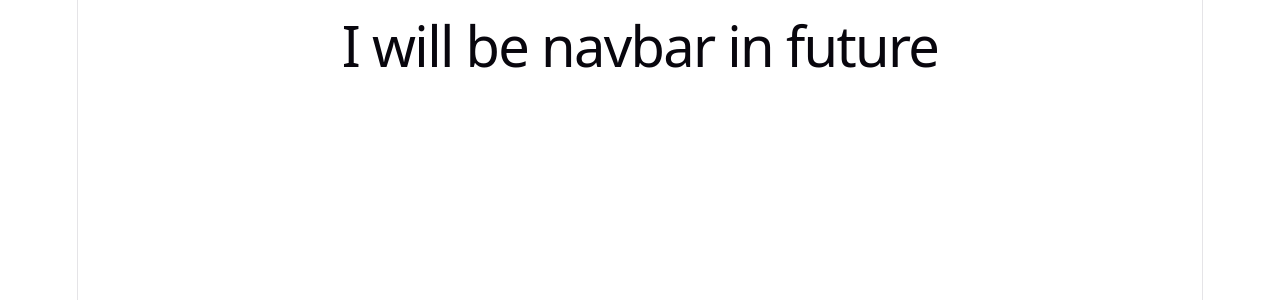
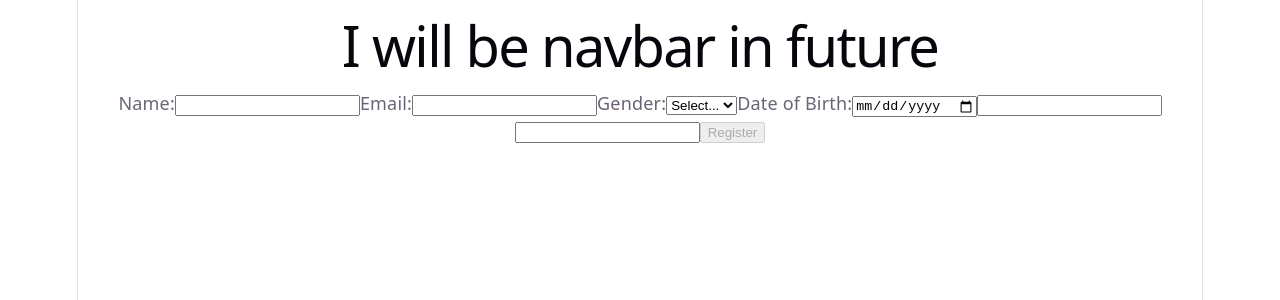
Before and after one commit to vtarun/doctor-appointment-frontend, a React (Vite) app: page /register in a window 1280 px wide. Shown: the top 300 px of the page. Built offline with nearby package versions, Linux system fonts and the light colour scheme; no server answers.

Commit message:
feat: implement regisration feature

```diff
--- a/src/features/auth/api/auth.api.ts
+++ b/src/features/auth/api/auth.api.ts
@@ -1,5 +1,6 @@
 import { axiosInstance } from "@/shared/api/axiosInstance";
 import type { LoginFormData } from "../schemas/login.schema";
+import type { registrationOutput } from "../schemas/registration.schema";
 
 export const authApi = {
     getMe: async () => {
@@ -10,4 +11,8 @@ export const authApi = {
         const response = await axiosInstance.post('/login', data );
         return response.data;
     },
+    register: async(data: registrationOutput) => {
+        const response = await axiosInstance.post('/register', data);
+        return response.data;
+    }
 }
--- a/src/features/auth/pages/Register.tsx
+++ b/src/features/auth/pages/Register.tsx
@@ -1,6 +1,71 @@
+import { zodResolver } from "@hookform/resolvers/zod";
+import { useForm } from "react-hook-form"
+import { registrationSchema, type registrationInput, type registrationOutput } from "../schemas/registration.schema";
+import { useMutation } from "@tanstack/react-query";
+import { authApi } from "../api/auth.api";
+import { useNavigate } from "react-router-dom";
+
 const Register = () => {
+  const {register, formState: {errors, isSubmitting, isValid}, handleSubmit, setError} = useForm<registrationInput, null, registrationOutput>({
+    resolver: zodResolver(registrationSchema)
+  });
+
+  const navigate = useNavigate();
+
+  const {mutate, isPending} = useMutation({
+    mutationFn: (data: registrationOutput) => authApi.register(data),
+    onSuccess:() => {
+      navigate('/onboarding');
+    },
+    onError: (error) => {
+      setError('root', {message: error.message})
+    }
+  });
+
+  const onSubmit = (data: registrationOutput) => {
+    mutate(data);
+  }
+
   return (
     <div>
+
+        <form onSubmit={handleSubmit(onSubmit)}>
+          <label htmlFor="user-name">Name:
+            <input id="user-name" type="text" {...register('name')} />
+          </label>
+          {errors.name && <span>{errors.name.message}</span> }
+
+          <label htmlFor="user-email">Email:
+            <input id="user-email" type="email" {...register('email')} />
+          </label>
+          {errors.email && <span>{errors.email.message}</span> }
+
+          <label htmlFor="gender">Gender:
+            <select id="gender" {...register("gender") }>
+              <option value="">Select...</option>
+              <option value="MALE">Male</option>
+              <option value="FEMALE">Female</option>
+              <option value="OTHER">Other</option>
+            </select>
+          </label>
+          {errors.gender && <p>{errors.gender.message}</p>}
+
+          <label htmlFor="dob">Date of Birth:
+            <input id="dob" type="date" {...register("dateOfBirth")} />
+          </label>
+          {errors.dateOfBirth && <p>{errors.dateOfBirth.message}</p>}
+
+          <label htmlFor="password">
+            <input id="password" type="password" {...register('password')} />
+          </label>
+
+          <label htmlFor="confirm-password">
+            <input id="confirm-password" type="password" {...register('confirmPassword')} />
+          </label>
+
+          <button disabled={isSubmitting || !isValid || isPending}>{isPending ? 'Registering...' : 'Register'}</button>
+          {errors.root && <p style={{color: 'red'}}>{errors?.root?.message}</p>}
+        </form>
 
     </div>
   )
--- /dev/null
+++ b/src/features/auth/schemas/registration.schema.ts
@@ -0,0 +1,27 @@
+import z from "zod";
+
+export const registrationSchema = z.object({
+    name: z.string().min(3, 'User name must be atleast 3 character long'),
+    email: z.email('Invalid email'),
+    gender: z.enum(['MALE', 'FEMALE', 'OTHER'] as const, {
+        error: () => ({ message: 'Please select a gender'})
+    }),
+    dateOfBirth: z.iso.date({
+        error: 'Please select valid date of birth'
+    }),
+    password: z.string()
+        .min(6, 'Password must be atleast 6 character long')
+        .max(15, "Password can't be more than 15 character long")
+        .regex(/[a-z]/, 'Password must contain at least one lowercase character')
+        .regex(/[A-Z]/, 'Password must contain at least one uppercase character')
+        .regex(/[0-9]/, 'Password must contain at least one number')
+        .regex(/[^a-zA-Z0-9]/, 'Password must contain special character'),
+    confirmPassword: z.string()
+}).refine(data => data.password === data.confirmPassword , {
+    message: "Password didn't match",
+    path:['confirmPassword']
+})
+.transform(({ confirmPassword, ...rest }) => rest);
+
+export type registrationInput = z.input<typeof registrationSchema>
+export type registrationOutput = z.output<typeof registrationSchema>
```
